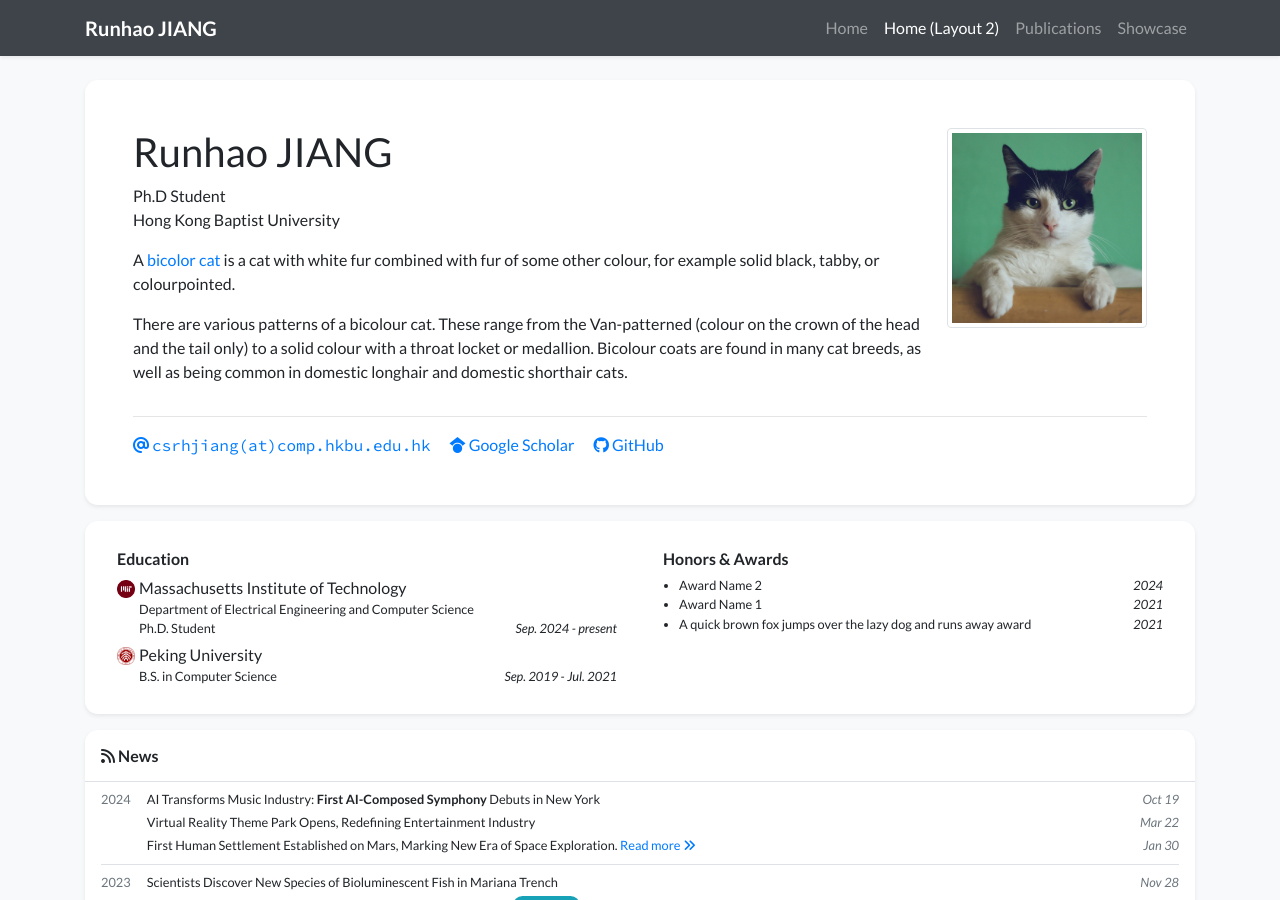
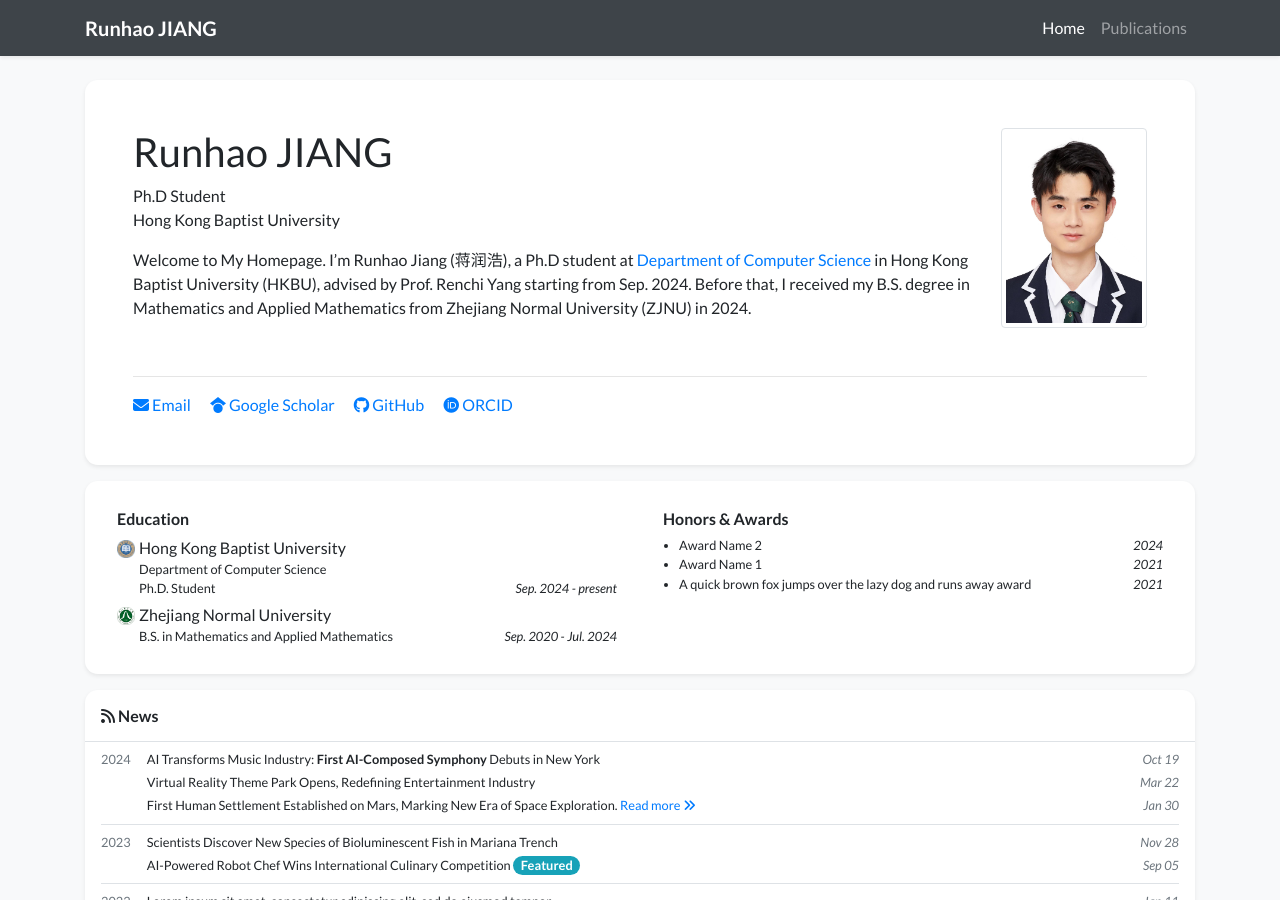
Before and after one commit to Jrunh/jrunh.github.io, a Jekyll site: the page built from index_layout2.html, in a window 1280 px wide and 900 px high. Built offline with Jekyll 4.4.1, drawn with Linux system fonts in a browser that asks for light colours; nearby versions of some CDN libraries; a style sheet for code colours, icons or effects is not loaded.

Commit message:
Update information

```diff
--- a/_data/profile.yml
+++ b/_data/profile.yml
@@ -12,39 +12,35 @@ email: "csrhjiang@comp.hkbu.edu.hk"
 # cv_link: link-to-your-cv-file
 gscholar: VoXJpmUAAAAJ&hl=zh-CN&oi=ao   # This is an example, replace it with your own Google Scholar ID
 github: Jrunh # github ID
+orcid: 0009-0000-4841-9175
 # twitter: your_twitter_id  # Do not include the '@' symbol
 # wechat_qrcode: /assets/images/etc/wechat.jpg
 # wechat_prompt: >-
 #   Please tell me your <strong>name</strong> and <strong>affiliation</strong> (current or past) when adding my wechat. Thanks!
 # linkedin: your-linked-in-id
-# orcid: 0000-0000-0000-0000
 
 short_bio_text_justify: false
 short_bio: >-
-  <p>
-    A <a href="https://en.wikipedia.org/wiki/Bicolor_cat" target="_blank">bicolor cat</a> is a cat with white fur combined with fur of some other colour, for example solid black, tabby, or colourpointed.
-  </p>
-  <p>
-    There are various patterns of a bicolour cat. These range from the Van-patterned (colour on the crown of the head
-    and the tail only) to a solid colour with a throat locket or medallion. Bicolour coats are found in many cat breeds,
-    as well as being common in domestic longhair and domestic shorthair cats.
-  </p>
+  Welcome to My Homepage. I'm Runhao Jiang (蒋润浩),
+  a Ph.D student at [Department of Computer Science](https://www.comp.hkbu.edu.hk/v1/) in Hong Kong Baptist University (HKBU),
+  advised by Prof. Renchi Yang starting from Sep. 2024.
+  Before that, I received my B.S. degree in Mathematics and Applied Mathematics from Zhejiang Normal University (ZJNU) in 2024.
 
 portrait_url: /assets/images/photos/portrait.jpg
 portrait_caption: >-
   Photo by Manja Vitolic on Unsplash (this caption is optional, comment it out to disable).
 
 education:
-- name: Massachusetts Institute of Technology
-  logo: /assets/images/badges/MIT_Social_circle.png
+- name: Hong Kong Baptist University
+  logo: /assets/images/badges/hkbu.png
   position: >-
-    Department of Electrical Engineering and Computer Science <br/>
+    Department of Computer Science <br/>
     Ph.D. Student
   date: Sep. 2024 - present
-- name: Peking University
-  logo: /assets/images/badges/PKU_red.png
-  position: B.S. in Computer Science
-  date: Sep. 2019 - Jul. 2021
+- name: Zhejiang Normal University
+  logo: /assets/images/badges/zjnu.png
+  position: B.S. in Mathematics and Applied Mathematics
+  date: Sep. 2020 - Jul. 2024
 
 # experience:
 # - name: Peking University
--- a/_includes/widgets/profile_card.html
+++ b/_includes/widgets/profile_card.html
@@ -38,7 +38,7 @@
                             {% endfor %}
                         </div>
                         <div class="text-profile-bio mt-3" {% if site.data.profile.short_bio_text_justify %}style="text-align: justify;"{% endif %}>
-                            {{ site.data.profile.short_bio }}
+                            {{ site.data.profile.short_bio | markdownify}}
                         </div>
                         {% if site.data.profile.cv_link %}
                             <a target="_blank" href="{{ site.data.profile.cv_link | relative_url }}"><i class="fas fa-file-alt"></i> Curriculum Vitae</a> <br/>
@@ -50,7 +50,7 @@
                 <div class="row">
                     <div class="col">
                         <a class="pr-3" href="mailto:{{ site.data.profile.email | encode_email }}">
-                            <i class="fas fa-at"></i> <span class="email-text">{{ site.data.profile.email | replace: "@", "(at)" }}</span>
+                            <i class="fas fa-envelope"></i> Email
                         </a>
 
                         {% if site.data.profile.gscholar %}
--- a/_includes/widgets/profile_card_bio_only.html
+++ b/_includes/widgets/profile_card_bio_only.html
@@ -11,7 +11,7 @@
                 <div class="row p-3">
                     <div class="col">
                         <div class="text-profile-bio mt-0" {% if site.data.profile.short_bio_text_justify %}style="text-align: justify;"{% endif %}>
-                            {{ site.data.profile.short_bio }}
+                            {{ site.data.profile.short_bio | markdownify}}
                         </div>
                         {% if site.data.profile.cv_link %}
                             <a target="_blank" href="{{ site.data.profile.cv_link | relative_url }}"><i class="fas fa-file-alt"></i> Curriculum Vitae</a> <br/>
--- a/index_layout2.html
+++ b/index_layout2.html
@@ -1,7 +1,7 @@
 ---
 layout: default
 title : Homepage
-navbar_title: Home (Layout 2)
+navbar_title: Home
 ---
 {% include widgets/profile_card.html %}
 
```
Also changed, not shown: _data/navigation.yml (+4 -4 lines), _includes/widgets/profile_card_mini.html (+5 -8 lines), assets/images/badges/hkbu.png (added), assets/images/badges/zjnu.png (added), assets/images/photos/portrait.jpg.
